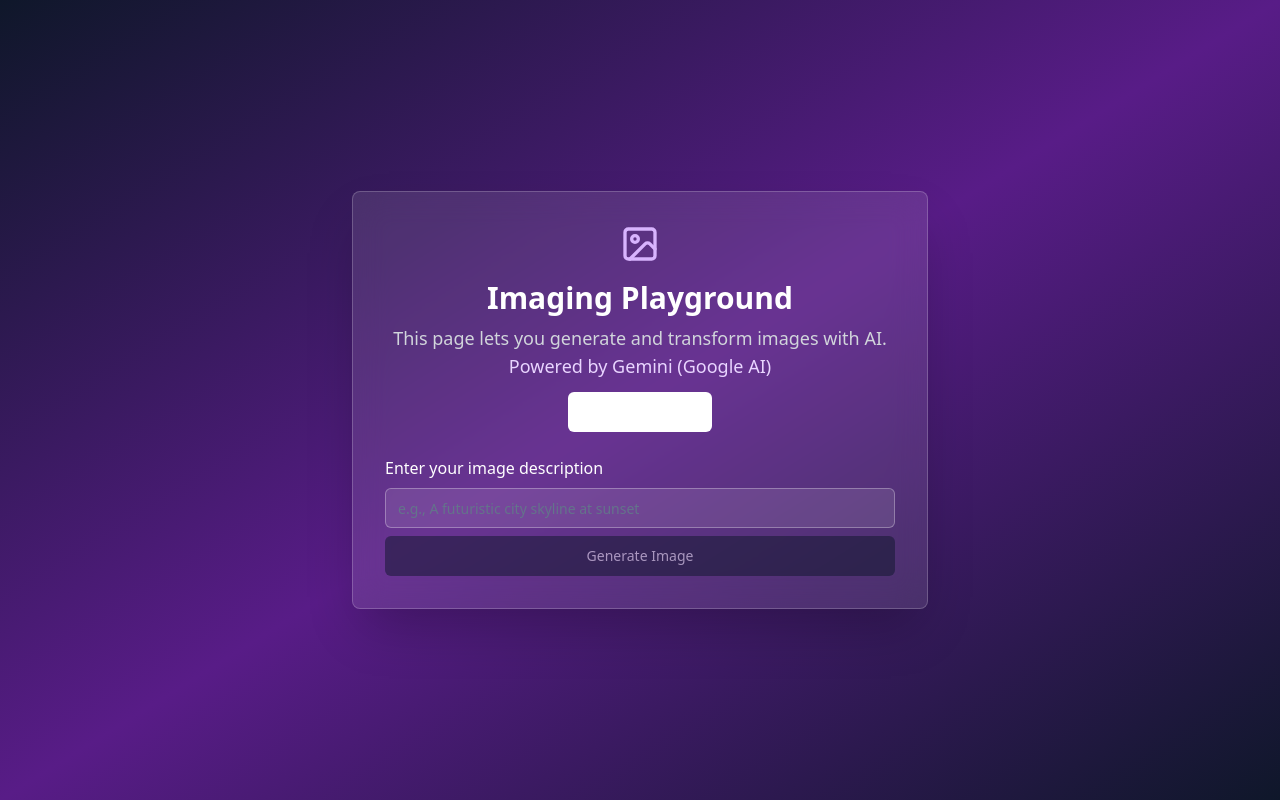
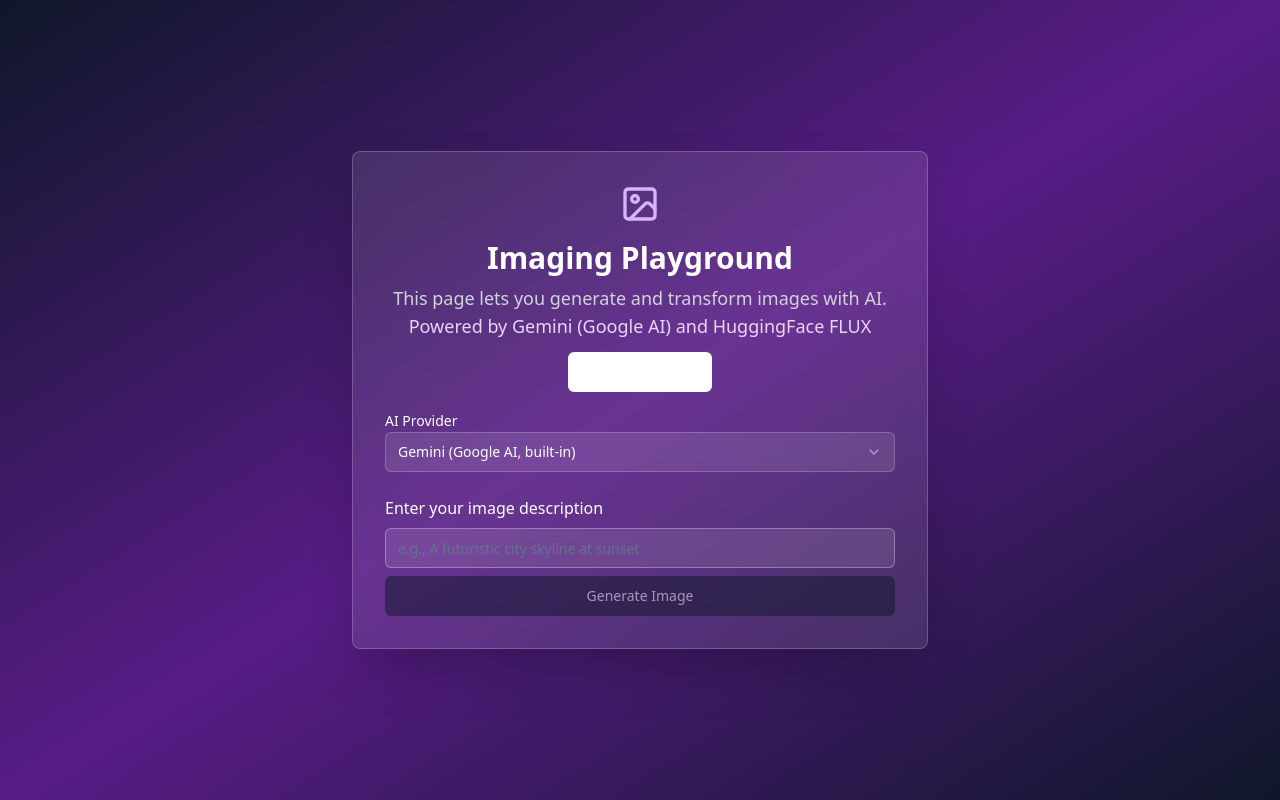
Before and after one commit to muhammedadnanv/promptguru, a React (Vite) app: page /imaging in a window 1280 px wide. Built offline with nearby package versions, Linux system fonts and the light colour scheme.

Commit message:
Add Hugging Face image generation option
Integrate Hugging Face's InferenceClient for image generation, allowing users to specify a prompt and model. This includes adding the necessary imports and setting up the client with an API key from environment variables.

```diff
--- a/src/pages/Imaging.tsx
+++ b/src/pages/Imaging.tsx
@@ -5,21 +5,30 @@ import { Image as ImageIcon, Loader } from "lucide-react";
 import { Button } from "@/components/ui/button";
 import { Input } from "@/components/ui/input";
 import { Link } from "react-router-dom";
+import { Select, SelectTrigger, SelectContent, SelectItem, SelectValue } from "@/components/ui/select";
 
 const GEMINI_API_KEY = "AIzaSyCY_Gf50SSfWUiVsHV_cFzGECJZBF-OGuc";
 
+// Helper to get HF API key from localStorage or prompt user
+function getHuggingFaceKey() {
+  return localStorage.getItem("HF_API_KEY") || "";
+}
+
 const Imaging = () => {
   const [prompt, setPrompt] = useState("");
+  const [provider, setProvider] = useState<"gemini" | "huggingface">("gemini");
   const [imageUrl, setImageUrl] = useState<string | null>(null);
   const [loading, setLoading] = useState(false);
   const [error, setError] = useState<string | null>(null);
+  const [hfApiKey, setHfApiKey] = useState(getHuggingFaceKey());
 
   const handleGenerateImage = async () => {
     setLoading(true);
     setError(null);
     setImageUrl(null);
+
     try {
-      // Gemini (Google Generative Language) text-to-image endpoint
+      if (provider === "gemini") {
         const res = await fetch(
           `https://generativelanguage.googleapis.com/v1beta/models/gemini-pro-vision:generateContent?key=${GEMINI_API_KEY}`,
           {
@@ -43,11 +52,7 @@ const Imaging = () => {
           }
         );
         const data = await res.json();
-      // The Gemini API returns base64 image data in the "candidates" array when using vision model.
-      // In most use cases, third-party APIs or cloud functions are needed for image synthesis;
-      // for demo, show a fallback image if no image produced
         let imgBase64;
-      // Try several possible paths (API might change)
         if (
           data?.candidates &&
           Array.isArray(data.candidates) &&
@@ -59,7 +64,6 @@ const Imaging = () => {
               imgBase64 = `data:${part.inlineData.mimeType};base64,${part.inlineData.data}`;
               break;
             }
-          // newer Gemini may return images in "fileData" or "data" fields
             if (part.fileData && part.fileData.mimeType?.startsWith("image/")) {
               imgBase64 = `data:${part.fileData.mimeType};base64,${part.fileData.data}`;
               break;
@@ -69,13 +73,59 @@ const Imaging = () => {
         if (imgBase64) {
           setImageUrl(imgBase64);
         } else {
-        // Fallback: show error or placeholder
           setError("No image was returned from Gemini AI. (This public API only supports images in vision models. If you see this a lot, try a newer model/key or contact support.)");
+        }
+      }
+      if (provider === "huggingface") {
+        if (!hfApiKey) {
+          setError("Please add your HuggingFace API key to use this provider.");
+          return;
+        }
+        // Save API key for future use
+        localStorage.setItem("HF_API_KEY", hfApiKey);
+
+        // Call HuggingFace Inference API: https://api-inference.huggingface.co/docs/python/html/index.html
+        // for text-to-image
+        const res = await fetch("https://api-inference.huggingface.co/models/black-forest-labs/FLUX.1-dev", {
+          method: "POST",
+          headers: {
+            Authorization: `Bearer ${hfApiKey}`,
+            "Content-Type": "application/json",
+          },
+          body: JSON.stringify({
+            inputs: prompt,
+            parameters: {
+              // see: https://huggingface.co/docs/api-inference/detailed_parameters#image-to-image
+            }
+          }),
+        });
+
+        if (res.status === 503) {
+          setError("The FLUX.1-dev model is loading on HuggingFace (cold start). Please retry in a moment.");
+          return;
+        }
+        if (res.status === 401 || res.status === 403) {
+          setError("Your HuggingFace API key is invalid or missing access. Please check the key and your account permissions.");
+          return;
+        }
+
+        const contentType = res.headers.get("content-type");
+        if (contentType && contentType.startsWith("image/")) {
+          const blob = await res.blob();
+          setImageUrl(URL.createObjectURL(blob));
+        } else {
+          const result = await res.json();
+          if (result?.error) {
+            setError(result.error || "HuggingFace returned an error.");
+          } else {
+            setError("No image returned from HuggingFace. Please check your API key and account limits.");
+          }
+        }
       }
     } catch (e: any) {
       setError(
         e?.message ||
-          "An error occurred when generating the image using Gemini AI."
+          "An error occurred while generating the image."
       );
     } finally {
       setLoading(false);
@@ -90,16 +140,55 @@ const Imaging = () => {
           Imaging Playground
         </h1>
         <p className="text-lg text-gray-300 mb-3 text-center">
-          This page lets you generate and transform images with AI.
-          <br />
-          <span className="text-purple-200">Powered by Gemini (Google AI)</span>
+          This page lets you generate and transform images with AI.<br />
+          <span className="text-purple-200">Powered by Gemini (Google AI) and HuggingFace FLUX</span>
         </p>
         <Button asChild variant="outline" className="mb-2 text-white border-white/30">
           <Link to="/">← Back to Home</Link>
         </Button>
-
+        <div className="w-full mt-2 flex flex-col md:flex-row gap-2 mb-4 justify-center">
+          <div className="flex-1">
+            <label className="text-white text-sm">AI Provider</label>
+            <Select
+              value={provider}
+              onValueChange={(v) => setProvider(v as "gemini" | "huggingface")}
+            >
+              <SelectTrigger className="w-full bg-white/10 border-white/20 text-white">
+                <SelectValue />
+              </SelectTrigger>
+              <SelectContent className="bg-background">
+                <SelectItem value="gemini">Gemini (Google AI, built-in)</SelectItem>
+                <SelectItem value="huggingface">HuggingFace FLUX.1-dev (requires key)</SelectItem>
+              </SelectContent>
+            </Select>
+          </div>
+          {provider === "huggingface" && (
+            <div className="flex-1">
+              <label className="text-white text-sm" htmlFor="hf-api-key">
+                HuggingFace API Key
+              </label>
+              <Input
+                id="hf-api-key"
+                type="password"
+                className="bg-white/10 border-white/20 text-white"
+                value={hfApiKey}
+                onChange={(e) => setHfApiKey(e.target.value)}
+                placeholder="Paste your HuggingFace key"
+                autoComplete="off"
+              />
+              <a
+                className="text-xs text-purple-200 underline"
+                href="https://huggingface.co/settings/tokens"
+                target="_blank"
+                rel="noopener noreferrer"
+              >
+                Get your HuggingFace access token
+              </a>
+            </div>
+          )}
+        </div>
         {/* AI IMAGE GENERATOR */}
-        <div className="w-full mt-4">
+        <div className="w-full mt-2">
           <div className="flex flex-col space-y-2">
             <label className="text-white font-medium" htmlFor="image-prompt">
               Enter your image description
@@ -140,6 +229,13 @@ const Imaging = () => {
             </div>
           )}
         </div>
+        {provider === "huggingface" && (
+          <div className="mt-4 text-center text-xs text-blue-200 bg-slate-900/60 p-2 rounded">
+            <b>Note:</b> The HuggingFace FLUX.1-dev model requires you to set your personal access token.<br />
+            If you don't have an API key, <a className="underline" href="https://huggingface.co/settings/tokens" target="_blank" rel="noopener noreferrer">get it here</a>.<br />
+            Please be aware of usage limits on the free tier.
+          </div>
+        )}
       </Card>
     </div>
   );
```
Lines whose indentation alone changed are shown as unchanged.
